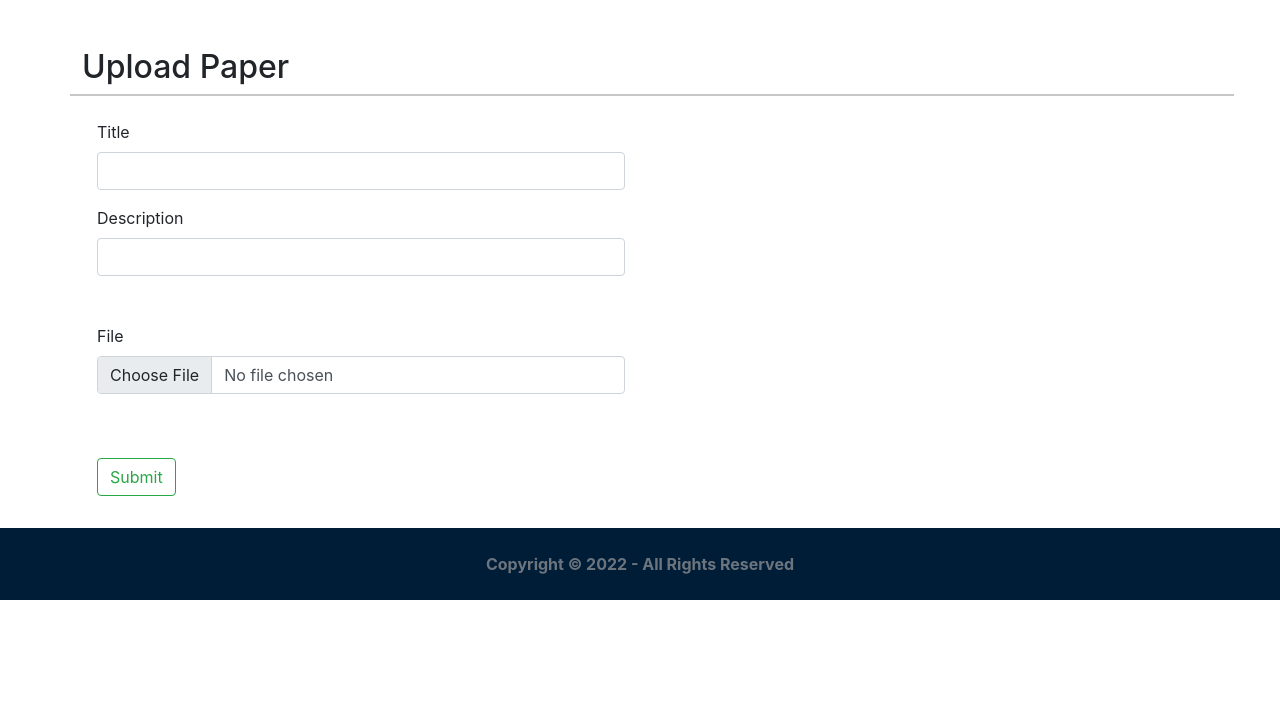
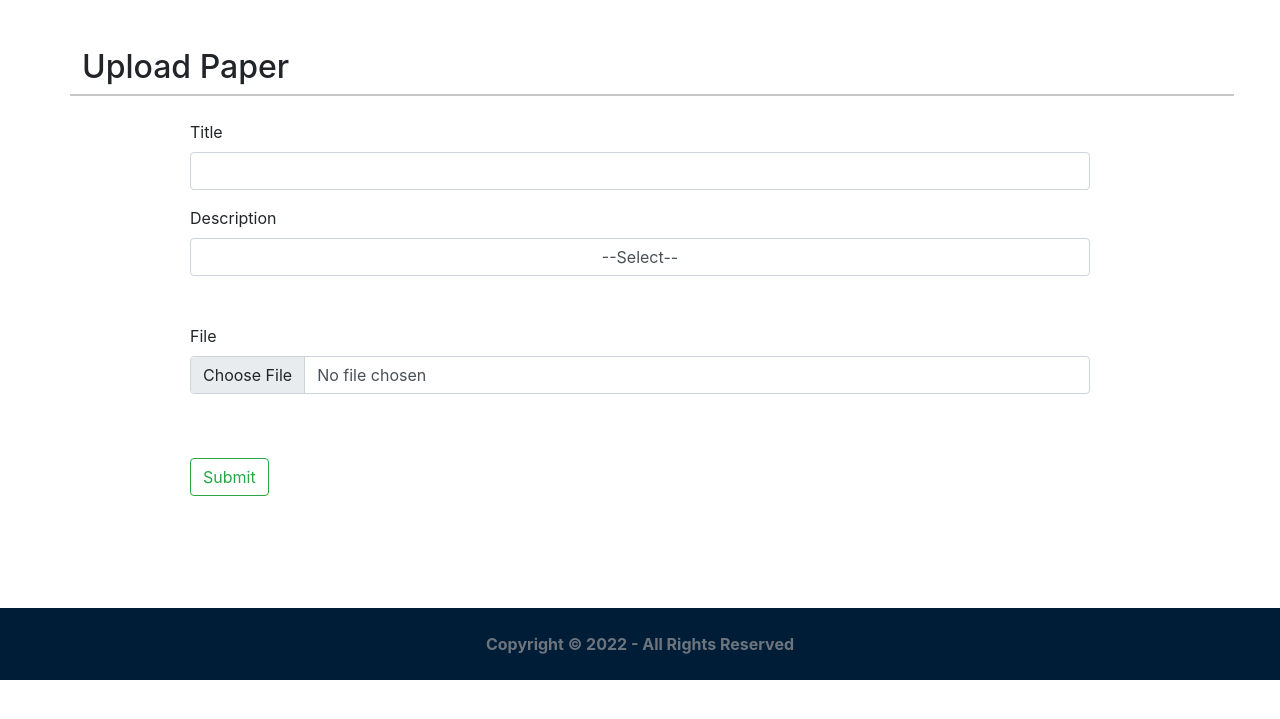
Before and after one commit to anuragftp/cms, a Django app: page /feed/author/upload_paper/ in a window 1280 px wide. Shown: the part 66-785 px from the top of the page. Run offline with Django 3.2, Linux system fonts and the light colour scheme; a user stored in the database is signed in; some libraries are stand-ins or nearby versions.

Commit message:
version 10

```diff
--- a/core/templates/core/home/homepage.html
+++ b/core/templates/core/home/homepage.html
@@ -44,7 +44,7 @@
 
                 <div class="col-md-6" >
 
-                    <p class=" text-dark lead text-muted text-just" >Confernce Management System is the plateform where author can <strong>publish</strong> her paper .<br>We’re here for those who make the world interesting. Who never stop moving forwards. We continue to search for new ideas and better experiences in everything they do. Because today’s world deserves Web services just as progressive. Those that adapt to your needs, give you control and constantly offer you new opportunities.
+                    <p class=" text-dark lead text-muted text-just" >Conference Management System is the plateform where author can <strong>publish</strong> her paper .<br>We’re here for those who make the world interesting. Who never stop moving forwards. We continue to search for new ideas and better experiences in everything they do. Because today’s world deserves Web services just as progressive. Those that adapt to your needs, give you control and constantly offer you new opportunities.
                     </p>
 
                 </div>
@@ -90,7 +90,7 @@
                                     <div class="card-body text-center">
                                     <h5 class="card-title ">Publishing</h5>
                                     <p class="card-text text-justify">Providing a seamless process of submission-to-publication of reviewed content.</p>
-                                    <a href="{% url 'signup_view' %}" class="btn btn-outline-primary">Publishing</a>
+                                    <a href="{% url 'publish_view' %}" class="btn btn-outline-primary">Click Here</a>
                                     </div>
                                   </div>
                </div>
--- a/core/templates/core/uploadpaper.html
+++ b/core/templates/core/uploadpaper.html
@@ -3,7 +3,7 @@
 {% block content %}
 <div class="container mt-5 "  >
 
-        <div class="row">
+        <div class="row d-flex">
 
             <h2 >Upload Paper</h2>
             <hr>
@@ -15,7 +15,7 @@
             <form  method="post" enctype="multipart/form-data">
                 {% csrf_token %}
 
-                <div class="mb-3 col-6 my-2">
+                <div class="mb-3 col-12 col-sm-10 my-2 mx-auto">
                       <label for="inputType">Title</label>
                       <input type="text" id="inputType" name="title" class="form-control {% if form.title.errors %}is-invalid{% endif %} " >
                       <div class="invalid-feedback">
@@ -23,10 +23,22 @@
                                     </div>
 
                 </div>
-                <div class="mb-3 col-6 my-2">
+                <div class="mb-3 col-12  col-sm-10 my-2 mx-auto">
                       <label for="inputType">Description</label>
                       <!-- {{ form.description }} -->
-                      <input type="textarea" name="description"  class="form-control {% if form.description.errors %}is-invalid{% endif %}" >
+                      <select id="name" class="form-control text-center" name="description" >
+                              <option selected>--Select--</option>
+
+                              <option>Computing</option>
+                              <option>Languages and Linguistics</option>
+                              <option>Engineering</option>
+                              <option>Technology</option>
+                              <option>Health Sciences</option>
+                              <option>Education Science</option>
+                              <option>Other</option>
+
+                     </select>
+
                       <div class="invalid-feedback">
                                        {{ form.description.errors}}
                                     </div>
@@ -34,7 +46,7 @@
                 </div>
 
 
-                <div class="mb-3 col-6 my-5">
+                <div class="mb-3 col-12 col-sm-10 my-5 mx-auto">
                       <label for="inputFile">File</label>
                       <input type="file" id="inputFile" name="file" class="form-control {% if form.file.errors %}is-invalid{% endif %}" >
                       <div class="invalid-feedback">
@@ -43,11 +55,15 @@
 
                 </div>
 
-                <div class="mb-3 col-6 py-3">
-                    <button type="submit" class="btn btn-outline-success">Submit</button>
+                <div class="mb-3 col-12  col-sm-10 py-3 mx-auto ">
+                    <button type="submit" class="btn btn-outline-success ">Submit</button>
                 </div>
             </form>
             </div>
         </div>
 
+
+<div style="height:10vh;">
+    </div>
+
 {% endblock %}
--- a/core/urls.py
+++ b/core/urls.py
@@ -12,9 +12,11 @@ from core.views import (
       Review,
       ReviewUpload,
       ReReviewUpdate,
+      Publish,
    )
 urlpatterns=[
    path('',Home.as_view(),name='home'),
+   path('view-publish/',Publish.as_view(),name='publish_view'),
    path('feed/dashboard',login_required(Userhomepage.as_view()),name='home_view'),
    path('feed/author/upload_paper/',login_required(UploadPaper.as_view()),name='upload_paper_view'),
    path('feed/reviewer/update_review/<int:id>',login_required(UpdateReview.as_view()),name='update_review_view'),
--- a/core/views.py
+++ b/core/views.py
@@ -16,6 +16,22 @@ class Home(View):
 	template_name='core/home/homepage.html'
 
 	def get(self,request):
+		return render(request,self.template_name)
+
+class Publish(View):
+	template_name='core/home/publish.html'
+
+	def get(self,request):
+		obj=Paper.objects.filter(status="Approved")
+		if obj.exists():
+			delta=[]
+			for i in obj:
+				delta.append((datetime.now().date()-i.review_date.date()).days)
+			context={'mylist': zip(obj, delta)}
+			# breakpoint()
+			return render(request,self.template_name,context)
+		messages.error(request,"No Paper Yet !",extra_tags="error")
+		# breakpoint()
 		return render(request,self.template_name)
 
 class Userhomepage(View):
```
Also changed, not shown: core/templates/core/home/publish.html (added, +43 -0 lines), db.sqlite3, 5 other files.
